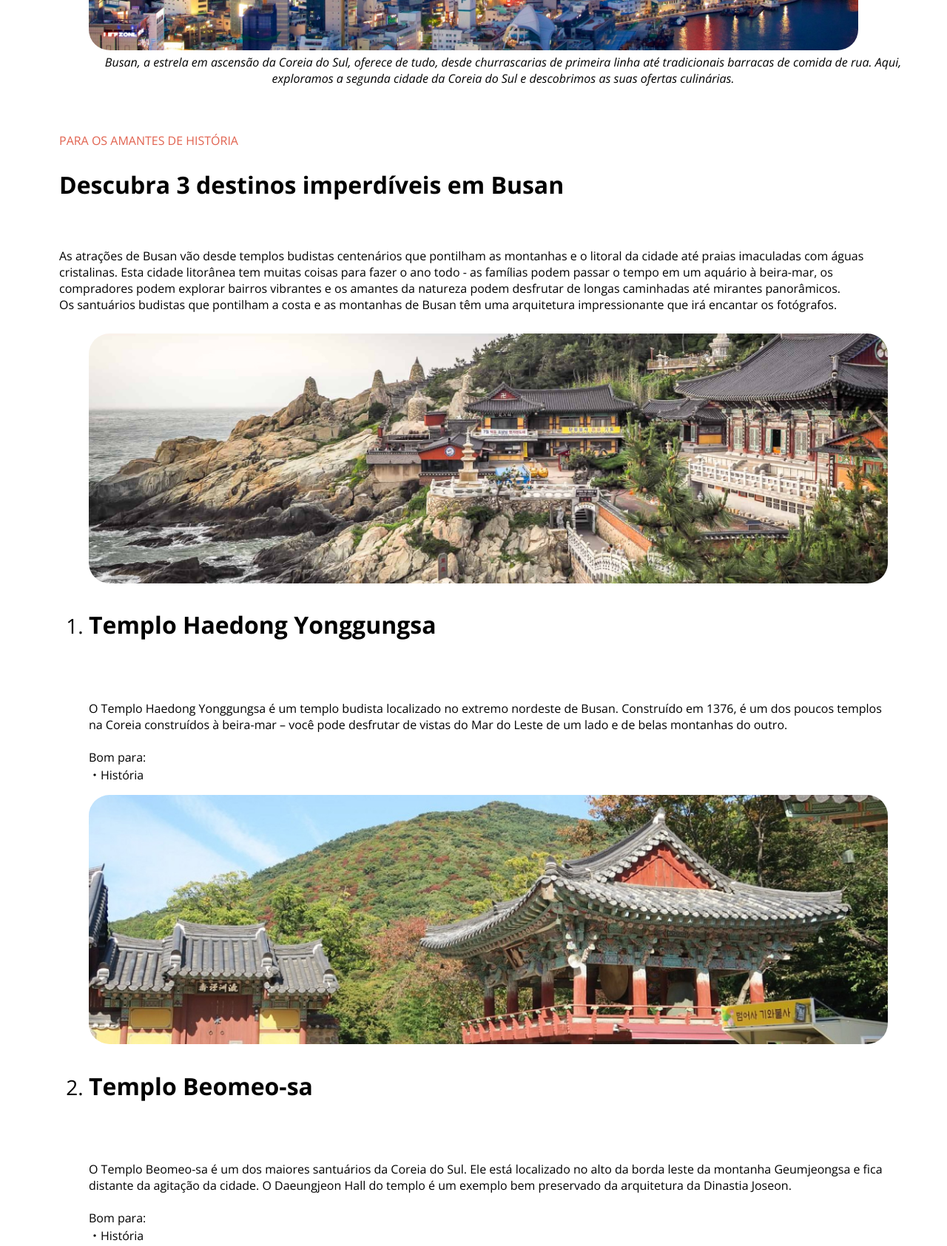
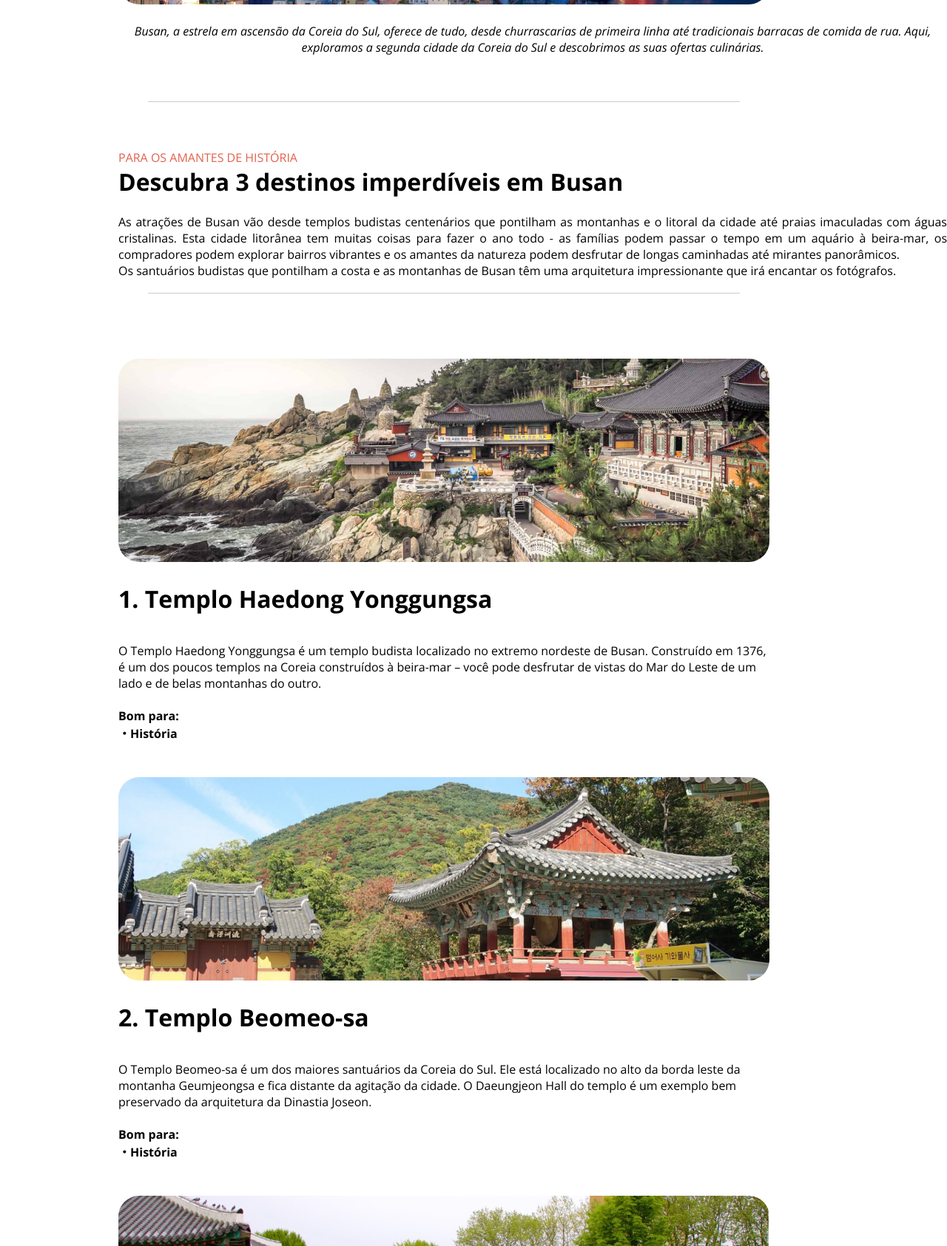
Before and after one commit to anaamooraes/projeto-turistico, a plain HTML site: page index.html in a window 1280 px wide. Shown: the part 760-2445 px from the top of the page at 74% size. Drawn offline with nearby package versions, Linux system fonts and the light colour scheme.

Commit message:
ajustes de posicionamento e criação de linha divisória

```diff
--- a/index.html
+++ b/index.html
@@ -24,41 +24,47 @@
   </div>
   </section>
 
+  <hr>
+
   <main>
-    <p class="atract">PARA OS AMANTES DE HISTÓRIA</p>
-    <H2 class="subtitulo">Descubra 3 destinos imperdíveis em Busan</H2><br>
-    <p>As atrações de Busan vão desde templos budistas centenários que pontilham as montanhas e o litoral da cidade até praias imaculadas com águas cristalinas. Esta cidade litorânea tem muitas coisas para fazer o ano todo - as famílias podem passar o tempo em um aquário à beira-mar, os compradores podem explorar bairros vibrantes e os amantes da natureza podem desfrutar de longas caminhadas até mirantes panorâmicos.<br>
-    Os santuários budistas que pontilham a costa e as montanhas de Busan têm uma arquitetura impressionante que irá encantar os fotógrafos.</p>
+    <div id="destinos">
+      <p class="atract">PARA OS AMANTES DE HISTÓRIA</p>
+      <H2 class="subtitulo">Descubra 3 destinos imperdíveis em Busan</H2><br>
+      <p>As atrações de Busan vão desde templos budistas centenários que pontilham as montanhas e o litoral da cidade até praias imaculadas com águas cristalinas. Esta cidade litorânea tem muitas coisas para fazer o ano todo - as famílias podem passar o tempo em um aquário à beira-mar, os compradores podem explorar bairros vibrantes e os amantes da natureza podem desfrutar de longas caminhadas até mirantes panorâmicos.<br>
+      Os santuários budistas que pontilham a costa e as montanhas de Busan têm uma arquitetura impressionante que irá encantar os fotógrafos.</p>
+     </div>
+
+     <hr>
 
     <ol>
       <img src="./assets/segundaimagem.jpg" alt="Templo Haedong Yonggungsa, extremo nordeste de Busan"> <br>
 
       <li>
-        <h2 class="subtitulo">Templo Haedong Yonggungsa</h2> <br>
+        <h2 class="subtitulo">1. Templo Haedong Yonggungsa</h2> <br>
         <p>O Templo Haedong Yonggungsa é um templo budista localizado no extremo nordeste de Busan. Construído em 1376, é um dos poucos templos na Coreia construídos à beira-mar – você pode desfrutar de vistas do Mar do Leste de um lado e de belas montanhas do outro. <br><br>
 
-        Bom para:<br>
-        ・História</p>
+        <strong>Bom para:<br>
+        ・História</p></strong>
       </li>
 
       <img src="./assets/terceiraimagem.jpg" alt="Templo Beomeo-sa, um dos maiores santuários da Coreia do Sul">
       <li>
-        <h2 class="subtitulo">Templo Beomeo-sa</h2><br>
+        <h2 class="subtitulo">2. Templo Beomeo-sa</h2><br>
         <p>O Templo Beomeo-sa é um dos maiores santuários da Coreia do Sul. Ele está localizado no alto da borda leste da montanha Geumjeongsa e fica distante da agitação da cidade. O Daeungjeon Hall do templo é um exemplo bem preservado da arquitetura da Dinastia Joseon.<br><br>
 
-        Bom para:<br>
-        ・História</p>
+        <strong>Bom para:<br>
+        ・História</p></strong>
       </li>
 
       <img src="./assets/quartaimagem.jpg" alt="Parque Yongdusan, localizado no centro de Busan">
     <li>
-      <h2 class="subtitulo">Parque Yongdusan</h2><br>
-      <p>O Parque Yongdusan, localizado no centro de Busan, abriga alguns dos monumentos mais importantes da cidade. Você pode ver vistas espetaculares do topo da Torre Busan, de 120 metros de altura. O parque tem 2 museus – confira os instrumentos musicais tradicionais no Museum of World Folk Instruments e mais de 80 veleiros coreanos no Exhibition Hall of World Model Boats.
+      <h2 class="subtitulo">3. Parque Yongdusan</h2><br>
+      <p>O Parque Yongdusan, localizado no centro de Busan, abriga alguns dos monumentos mais importantes da cidade. Você pode ver vistas espetaculares do topo da Torre Busan, de 120 metros de altura. O parque tem 2 museus – confira os instrumentos musicais tradicionais no Museum of World Folk Instruments e mais de 80 veleiros coreanos no Exhibition Hall of World Model Boats.<br>
 
-      Bom para:<br>
+      <strong>Bom para:<br>
      ・Casais<br>
      ・Famílias<br>
-     ・Orçamento<br></p>
+     ・Orçamento<br></strong></p>
     </li>
   </ol>
 
--- a/style.css
+++ b/style.css
@@ -1,10 +1,16 @@
+* {
+  margin: 0;
+  padding: 0;
+}
+
 html {
-width: 1280px;
-height: 3279px;
+/* width: 1280px; */
+/* height: 3279px; */
 font-size: 16px;
 font-family: "Open Sans", sans-serif;
 font-optical-sizing: auto;
-align-items: center;
+margin-right: 80px;
+padding: 80px;
 
 }
 
@@ -19,15 +25,25 @@ p {
 
 img{
   border-radius: 28px;
-  max-width: 100%;
+  width: 100%;
+  margin-bottom: 20px;
+  margin-top: 16px;
+
+}
+
+ol img{
+  border-radius: 28px;
+  width: 100%;
   text-align: center;
+  margin-bottom: 20px;
+  margin-top: 48px;
 
 }
 
  header {
   width: 1120;
   height: 79;
-  text-align:justify;
+  text-align: justify;
  }
 
  .atract {
@@ -35,7 +51,7 @@ img{
  }
 
  #description {
-  margin: 40px;
+  /* margin: 40px; */
  }
 
 
@@ -51,15 +67,23 @@ img{
 
  ol {
   font-size: 28px;
- }
-
- #foto {
-  border-radius: 16px;
-
+  list-style: none;
  }
 
  main {
   margin: 88, 80, 137, 88;
+ }
+
+ #destinos {
+  /* width: 1120px; */
+  /* height: 88px; */
+  /* z-index: 2; */
+  margin-top: 64px;
+  margin-bottom: 64px;
+  padding-bottom: 64px;
+  text-align: justify;
+
+
  }
 
  hr {
@@ -82,9 +106,9 @@ img{
 
 
  footer {
-  width: 206px;
-  height: 24px;
-  vertical-align: middle;
-  text-align: center;
+    margin-top: 65px;
+    vertical-align: middle;
+    text-align: center;
+    padding: 65px, 537px, 48px, 537px;
 
  }
```
